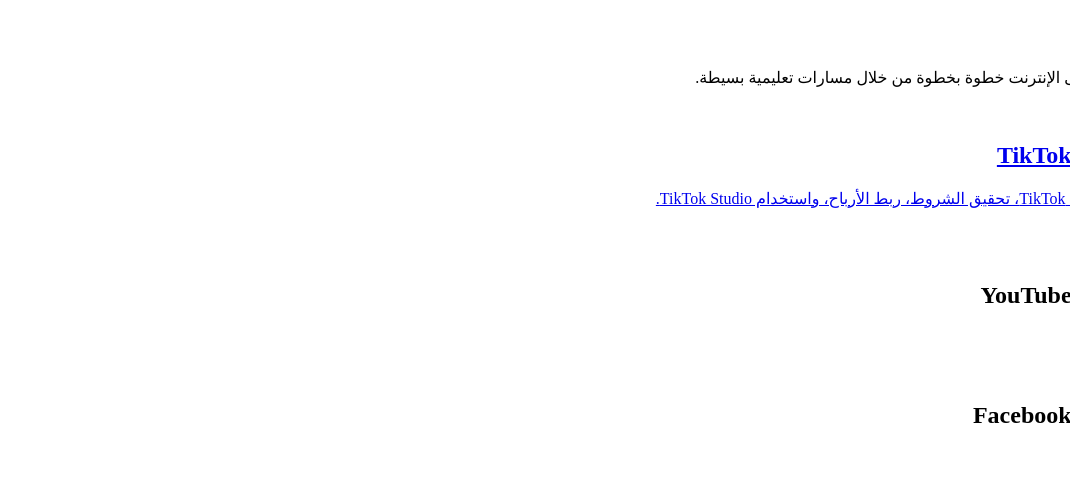
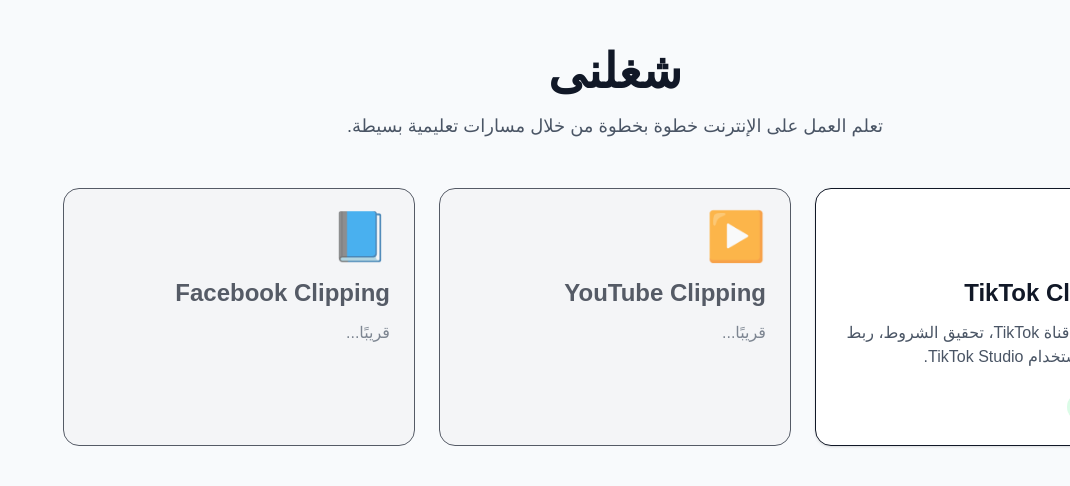
Before and after one commit to dsaad12344321-svg/shaghalny, a Next.js app: page / in a window 1280 px wide. Shown: the top 486 px of the page, without its empty margins (210-1280 px from the left). Built offline with nearby package versions, Linux system fonts and the light colour scheme.

Commit message:
Update layout.tsx

```diff
--- a/app/layout.tsx
+++ b/app/layout.tsx
@@ -1,8 +1,11 @@
 import type { Metadata } from "next";
-
+import "./globals.css";
 
 export const metadata: Metadata = {
-  title: "شغلنى",
+  title: {
+    default: "شغلنى",
+    template: "%s | شغلنى",
+  },
   description: "تعلم العمل على الإنترنت خطوة بخطوة",
 };
 
@@ -13,7 +16,7 @@
 }>) {
   return (
     <html lang="ar" dir="rtl">
-      <body className="bg-gray-50 text-gray-900">
+      <body className="min-h-screen bg-slate-50 text-slate-900 antialiased">
         {children}
       </body>
     </html>
```
